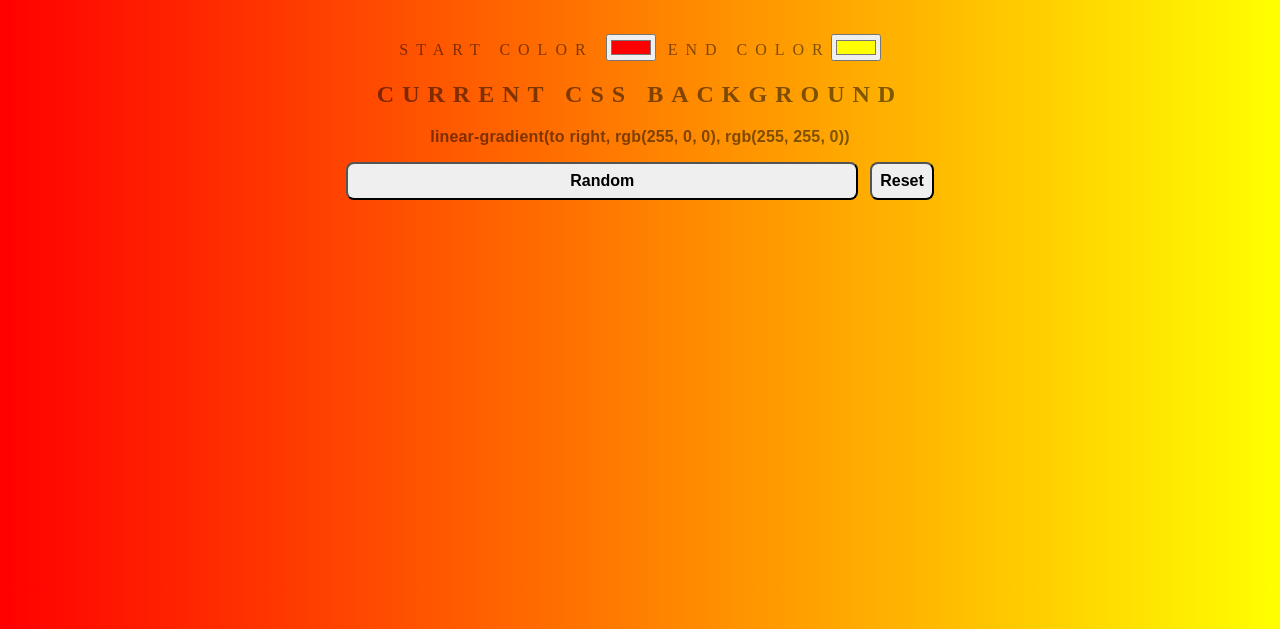
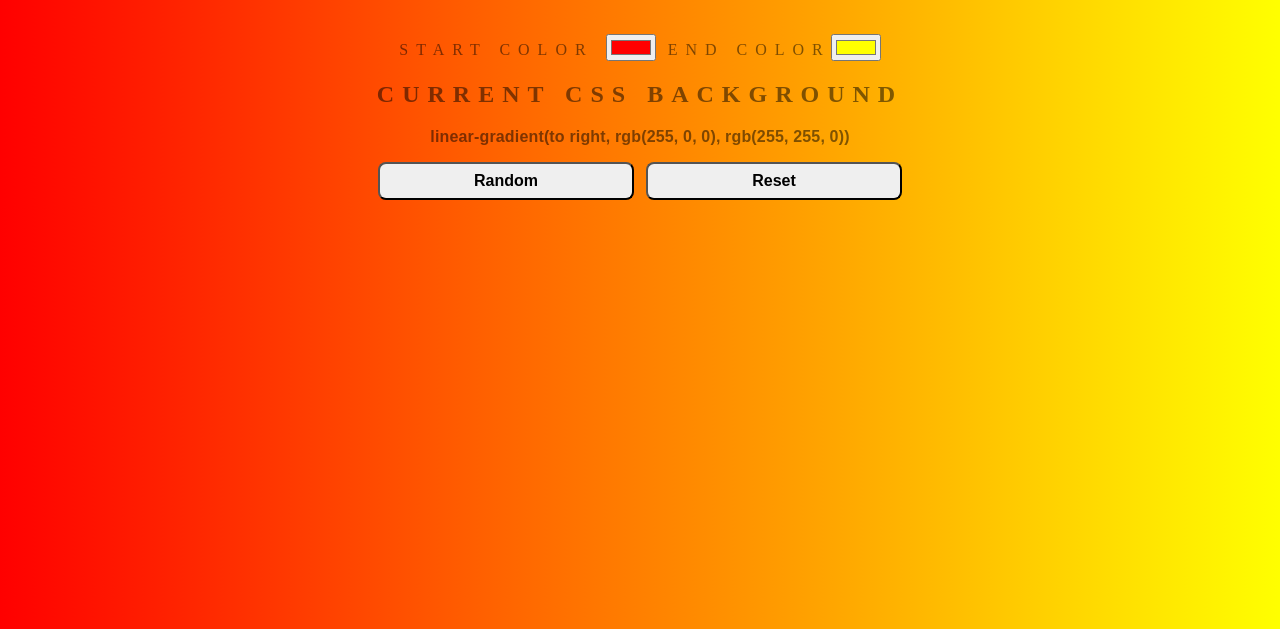
Before and after one commit to BlakePeterson54/gradient-background-generator, a plain HTML site: page index.html in a window 1280 px wide. Shown: the part 171-800 px from the top of the page. Drawn offline with Linux system fonts and the light colour scheme.

Commit message:
Add copy to clipboard feature and cleaned up some CSS

```diff
--- a/styles.css
+++ b/styles.css
@@ -28,18 +28,12 @@ h3 {
 	background: linear-gradient(to right, #ff0000, #FFFF00);
 }
 
-.btn {
+.btn,
+.reset,
+.copy {
 	font: 600 1em 'Raleway', sans-serif;
 	border-radius: 8px;
 	padding: .5em;
-	width: 40vw;
+	width: 20vw;
 	text-align: center;
 }
-
-.reset {
-	font: 600 1em 'Raleway', sans-serif;
-	border-radius: 8px;
-	padding: .5em;
-	width: 40%vw;
-	text-align: center;
-}
```
